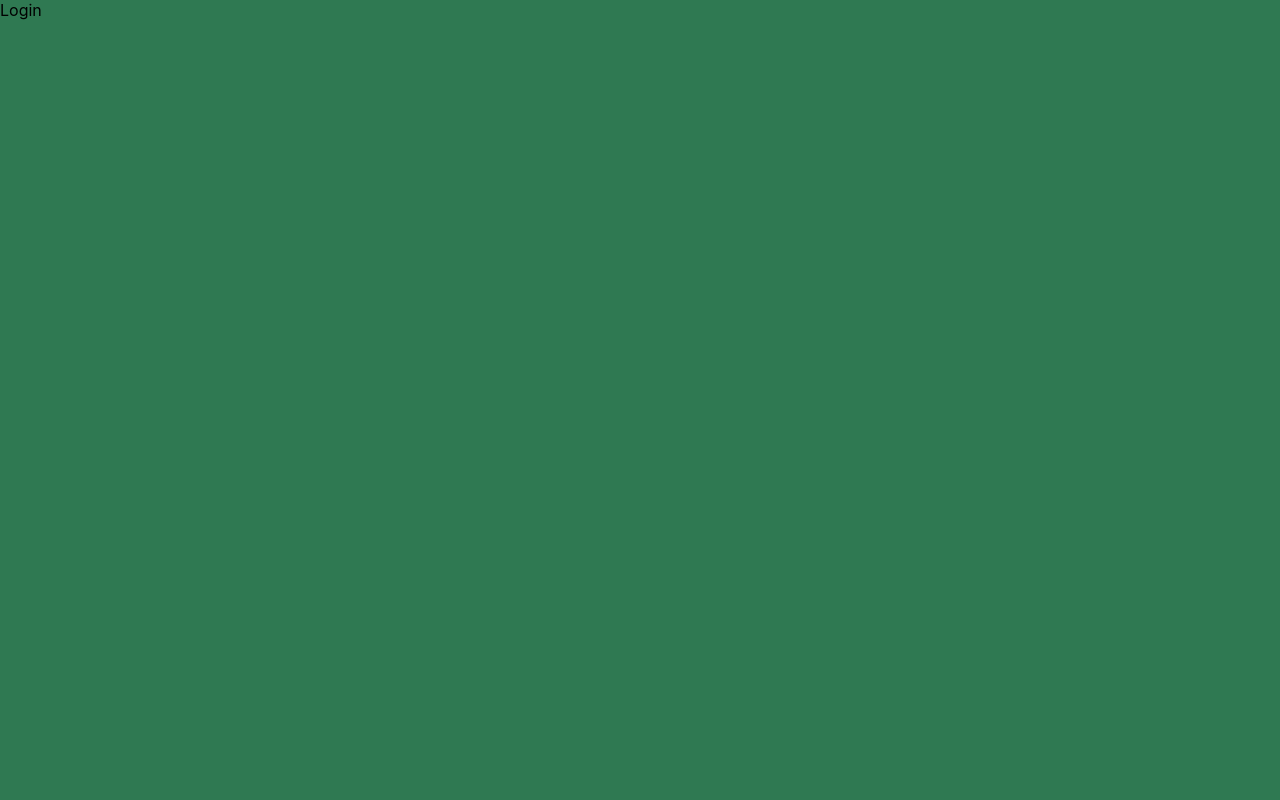
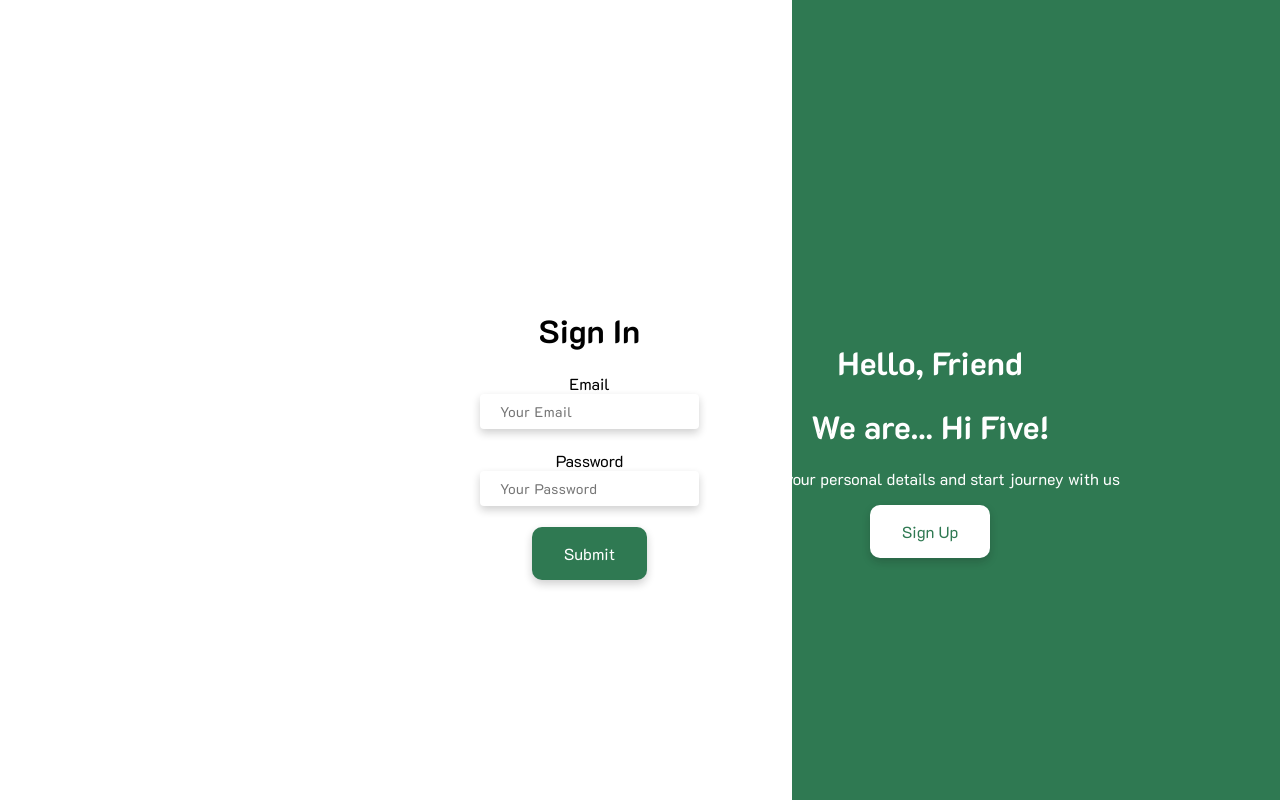
Before and after one commit to munkeawtoast/webtech-group-project, a Next.js app: page /login in a window 1280 px wide. Built offline with nearby package versions, Linux system fonts and the light colour scheme.

Commit message:
login - register front

```diff
--- a/pages/login.jsx
+++ b/pages/login.jsx
@@ -1,9 +1,124 @@
 // file namkhaeng
 import React from 'react'
+import { css } from "@emotion/react"
+import colors from 'constants/colors'
+import fonts from 'constants/fonts'
 
 function Login() {
   return (
-    <div>Login</div>
+    <div css={css`
+        display: flex;
+        flex-direction: row;
+        align-items: center;
+        font-family: ${fonts.normalFontFamily};
+    `}>
+        <div css={css`
+            background-color: ${colors.white};
+            width: 130vh;
+            height: 100vh;
+            margin: 0;
+            padding: 0;
+            text-align: center;
+        `}>
+          <div css={css`
+              margin: 0;
+              position: absolute;
+              top: 18em;
+              left: 30em;
+              button{
+                display: inline-block;
+                font-size: 1em;
+                padding: 1em 2em;
+                -webkit-appearance: none;
+                appearance: none;
+                background-color: ${colors.greenPrimary};
+                color: ${colors.white};
+                border-radius: 10px;
+                border: none;
+                cursor: pointer;
+                font-family: ${fonts.normalFontFamily};
+                box-shadow: 0 4px 8px 0 rgba(21,21,21,.2);
+              }
+              button:hover{
+                background-color: ${colors.black};
+                cursor: pointer;
+                transition: all 200ms linear;
+              }
+              .form-style {
+                padding: 13px 20px;
+                height: 35px;
+                width: 100%;
+                font-weight: 500;
+                border-radius: 4px;
+                font-size: 14px;
+                line-height: 22px;
+                letter-spacing: 0.5px;
+                outline: none;
+                background-color: ${colors.white};
+                border: none;
+                -webkit-transition: all 200ms linear;
+                transition: all 200ms linear;
+                box-shadow: 0 4px 8px 0 rgba(21,21,21,.2);
+                font-family: ${fonts.normalFontFamily};
+              }
+              .form-style:focus, .form-style:active {
+                border: none;
+                outline: none;
+                box-shadow: 0 4px 8px 0 rgba(21,21,21,.2);
+              }
+          `}>
+                  <h1>Sign In</h1>
+                  <label htmlFor="logemail">Email</label><br />
+                  <input type="email" name="logemail" class="form-style" placeholder="Your Email" id="logemail" autocomplete="off" /><br /><br />
+                  <label htmlFor="logpassword">Password</label><br />
+                  <input type="password" name="logpassword" class="form-style" placeholder="Your Password" id="logpassword" autocomplete="off" /><br /><br />
+                  <button>Submit</button>
+          </div>
+        </div>
+        <div css={css`
+            color: ${colors.white};
+            width: 80vh;
+            height: 100vh;
+            background-color: ${colors.greenPrimary};
+            margin: 0;
+            padding: 0;
+            align-items: center;
+            align-content: center;
+            justify-content: center;
+            text-align: center;
+        `}>
+              <div css={css`
+                  margin: 0;
+                  position: absolute;
+                  top: 20em;
+                  right: 10em;
+                  button{
+                    display: inline-block;
+                    font-size: 1em;
+                    padding: 1em 2em;
+                    -webkit-appearance: none;
+                    appearance: none;
+                    background-color: ${colors.white};
+                    color: ${colors.greenPrimary};
+                    border-radius: 10px;
+                    border: none;
+                    cursor: pointer;
+                    font-family: ${fonts.normalFontFamily};
+                    box-shadow: 0 4px 8px 0 rgba(21,21,21,.2);
+                  }
+                  button:hover{
+                    background-color: ${colors.black};
+                    cursor: pointer;
+                    transition: all 200ms linear;
+                  }
+              `}>
+                    <h1>Hello, Friend</h1>
+                    <h1>We are... Hi Five!</h1>
+                    <p>Enter your personal details and start journey with us</p>
+                    <button>Sign Up</button>
+              </div>
+        </div>
+    </div>
   )
 }
 
```
Also changed, not shown: pages/register.jsx (+77 -1 lines).
